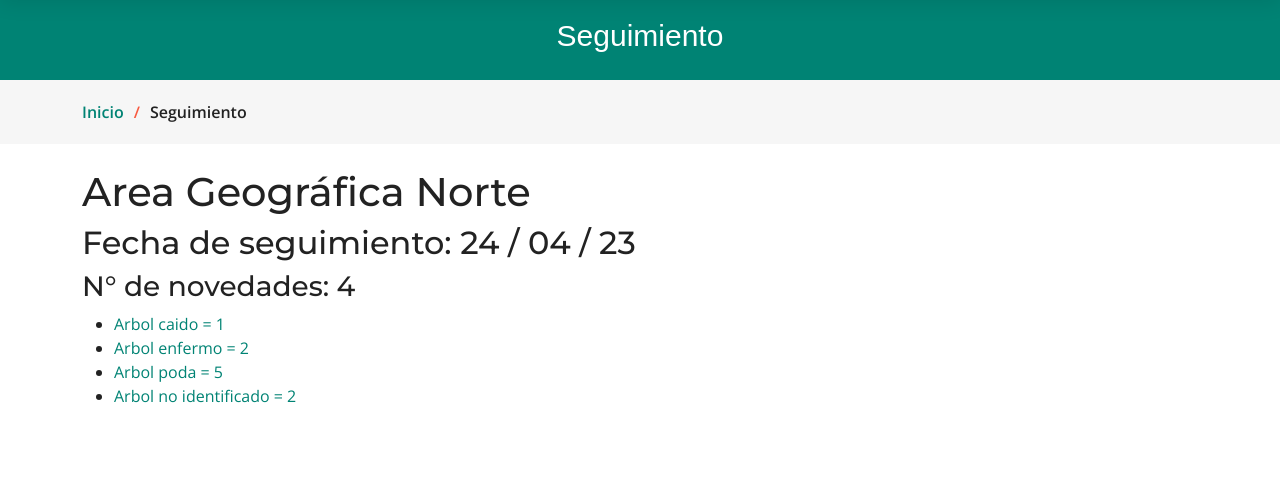
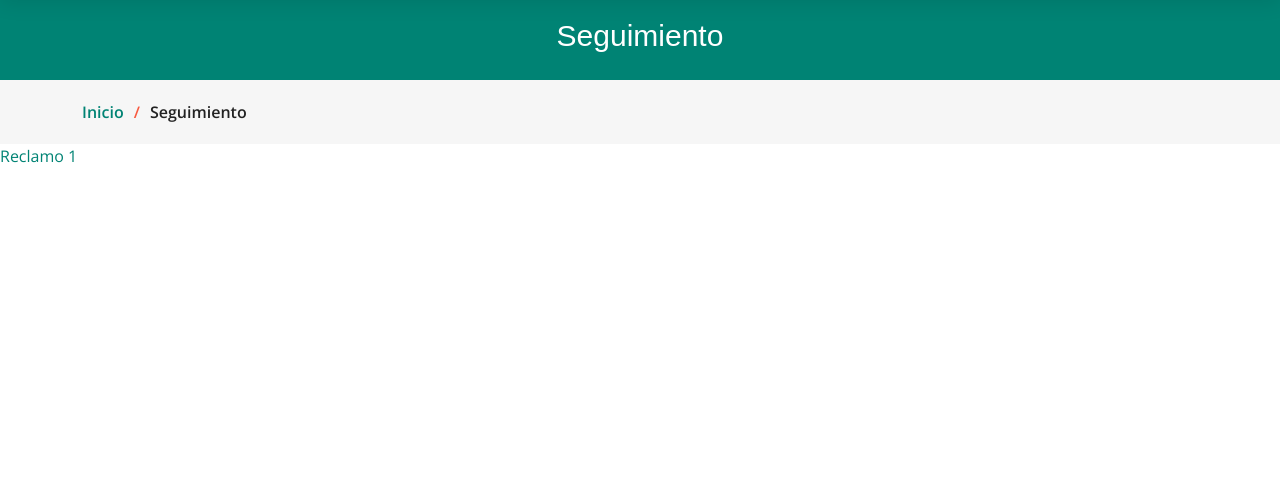
Before and after one commit to Sergio395/gestion_reclamos, a Django app: page /reclamos/seguimiento/ in a window 1280 px wide. Shown: the part 70-572 px from the top of the page. Run offline with Django 3.2, Linux system fonts and the light colour scheme; tables that the repository leaves empty hold one stand-in row (values such as "Sample post"); some libraries are stand-ins or nearby versions.

Commit message:
Listar reclamos con ListView

```diff
--- a/apps/reclamos/urls.py
+++ b/apps/reclamos/urls.py
@@ -3,9 +3,11 @@ from . import views
 
 
 urlpatterns = [
-    path('nuevo/', views.ReclamoView.as_view(), name='nuevo_reclamo'), # CBV
-    path('seguimiento/', views.seguimiento, name='seguimiento'),
-    path('seguimiento/<int:nro_reclamo>/', views.seguimiento_reclamo, name='seguimiento_reclamo')
-    # path('nuevo/', views.nuevo_reclamo, name='nuevo_reclamo'), # FVB
+    path('nuevo/', views.ReclamoCreateView.as_view(), name='reclamo_form'), # CBV
+    path('seguimiento/', views.ReclamoListView.as_view(), name='seguimiento'),
+    path('editar/<int:pk>/', views.ReclamoUpdateView.as_view(), name='editar_reclamo'),
+    # path('seguimiento/<int:nro_reclamo>/', views.seguimiento_reclamo, name='seguimiento_reclamo')
+    # path('nuevo/', views.reclamo_form, name='reclamo_form'), # FVB
+    # path('seguimiento/', views.seguimiento, name='seguimiento'),
     # path('api/calles/', views.ObtenerCallesView.as_view(), name='obtener_calles'),
 ]
--- a/apps/reclamos/views.py
+++ b/apps/reclamos/views.py
@@ -1,5 +1,5 @@
 from datetime import datetime
-from django.views.generic.edit import CreateView
+from django.views.generic import edit, ListView, UpdateView
 
 # from django.contrib import messages
 # from django.core.mail import send_mail
@@ -15,16 +15,16 @@ from .models import ReclamoModel, DenuncianteModel
 
 
 # Create your views here.
-class ReclamoView(CreateView):
+class ReclamoCreateView(edit.CreateView):
     model = ReclamoModel
     form_class = ReclamoForm
-    template_name = 'reclamos/nuevo_reclamo.html'
+    template_name = 'reclamos/reclamo_form.html'
     # URL a la que redirigir después de guardar el reclamo
-    success_url = reverse_lazy('nuevo_reclamo')
+    success_url = reverse_lazy('reclamo_form')
 
     def get(self, request, *args, **kwargs):
         form = self.form_class()
-        return render(request, self.template_name, {'nuevo_reclamo': form})
+        return render(request, self.template_name, {'reclamo_form': form})
 
     def post(self, request, *args, **kwargs):
         form = self.form_class(request.POST, request.FILES)
@@ -67,12 +67,28 @@ class ReclamoView(CreateView):
 
             return redirect(self.success_url)
         else:
-            return render(request, self.template_name, {'nuevo_reclamo': form})
+            return render(request, self.template_name, {'reclamo_form': form})
 
 
+class ReclamoListView(ListView):
+    model = ReclamoModel
+    template_name = 'reclamos/reclamo_list.html'
+    context_object_name = 'reclamos'
 
 
-# def nuevo_reclamo(request): #FormView
+class ReclamoUpdateView(UpdateView):
+    model = ReclamoModel
+    form_class = ReclamoForm
+    template_name = 'reclamos/reclamo_form.html'
+    success_url = 'seguimiento'
+
+    def get(self, request, *args, **kwargs):
+        self.object = self.get_object()
+        form = self.get_form()
+        return self.render_to_response(self.get_context_data(reclamo_form=form))
+
+
+# def reclamo_form(request): #FormView
 #     """
 #     Vista para manejar la creación de un nuevo reclamo.
 #     Si la solicitud es de tipo 'POST', valida el formulario utilizando la clase
@@ -126,10 +142,10 @@ class ReclamoView(CreateView):
 #         )
 
 #     context = {
-#         'nuevo_reclamo': nuevo
+#         'reclamo_form': nuevo
 #     }
 
-#     return render(request, 'reclamos/nuevo_reclamo.html', context)
+#     return render(request, 'reclamos/reclamo_form.html', context)
 
 
 # class ObtenerCallesView(View):
--- a/templates/base/base.html
+++ b/templates/base/base.html
@@ -51,7 +51,7 @@
       <nav id="navbar" class="navbar">
         <ul>
           <li><a href="{% url 'index' %}">Inicio</a></li>
-          <li><a href="{% url 'nuevo_reclamo' %}">Nuevo Reclamo</a></li>
+          <li><a href="{% url 'reclamo_form' %}">Nuevo Reclamo</a></li>
           <li><a href="{% url 'seguimiento' %}">Seguimiento</a></li>
           <li class="dropdown">
             <a href="{% url 'inspeccion' %}"><span>Inspección</span></a>
--- a/templates/base/index.html
+++ b/templates/base/index.html
@@ -18,7 +18,7 @@
           <div class="col-xl-3 col-md-6" data-aos="fade-up" data-aos-delay="50">
             <div class="icon-box">
               <div class="icon"><i class="bi bi-database-add"></i></div>
-              <h4 class="title"><a href="{% url 'nuevo_reclamo' %}" class="stretched-link">NUEVO RECLAMO</a></h4>
+              <h4 class="title"><a href="{% url 'reclamo_form' %}" class="stretched-link">NUEVO RECLAMO</a></h4>
             </div>
           </div><!--End Icon Box -->
           <div class="col-xl-3 col-md-6" data-aos="fade-up" data-aos-delay="100">
--- /dev/null
+++ b/templates/reclamos/reclamo_list.html
@@ -0,0 +1,55 @@
+{% extends 'base/base.html' %}
+{% block titulo %}Seguimiento{% endblock titulo %}
+{% block css %}
+<style>
+  label {
+    color: #008375;
+  }
+  div.text-center button {
+    width: 180px;
+  }
+  button#btn-reset {
+    background: DarkTurquoise;
+    border: 0;
+    padding: 14px 45px;
+    color: #fff;
+    transition: 0.4s;
+    border-radius: 50px;
+  }
+  button#btn-reset:hover {
+    background: Turquoise;
+  }
+  button#btn-button {
+    background: Crimson;
+    border: 0;
+    padding: 14px 45px;
+    color: #fff;
+    transition: 0.4s;
+    border-radius: 50px;
+  }
+  button#btn-button:hover {
+    background: Red;
+  }
+</style>
+{% endblock css %}
+
+<!-- ======= Breadcrumbs ======= -->
+{% block etiqueta %}Seguimiento{% endblock etiqueta %} {% block nav %}
+<nav>
+  <div class="container">
+    <ol>
+      <li><a href="{% url 'index' %}">Inicio</a></li>
+      <li>Seguimiento</li>
+    </ol>
+  </div>
+</nav>
+{% endblock nav %}
+<!-- End Breadcrumbs -->
+
+{% block contenido %}
+  {% for reclamo in reclamos %}
+    <a href="{% url 'editar_reclamo' reclamo.id %}">{{ reclamo }}</a><br>
+  {% empty %}
+    No se encontraron reclamos.
+  {% endfor %}
+{% endblock contenido %}
```
Also changed, not shown: templates/reclamos/reclamo_form.html (renamed from templates/reclamos/nuevo_reclamo.html, +8 -8 lines), templates/reclamos/reclamo_form_validaciones.html (renamed from templates/reclamos/nuevo_reclamo_validaciones.html).
